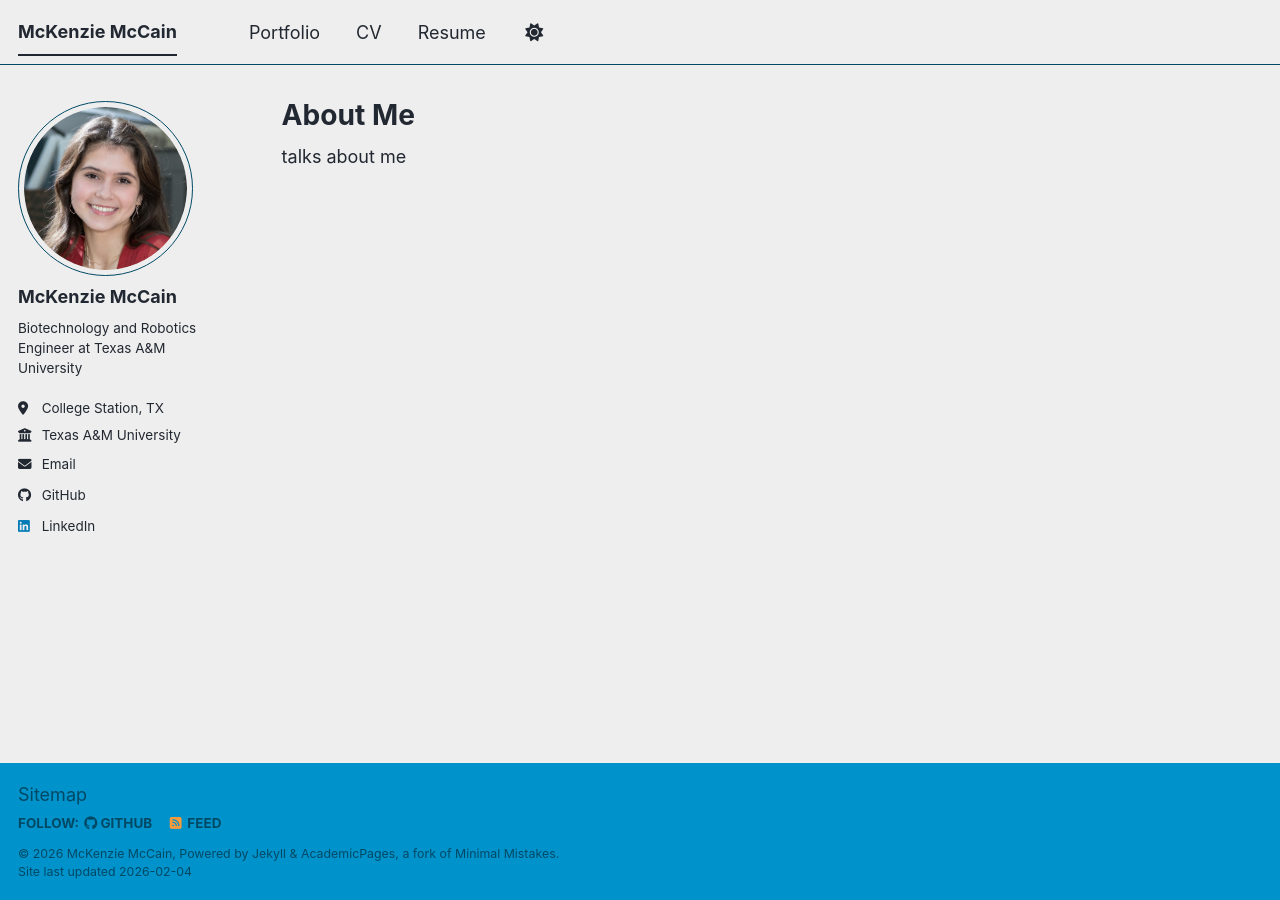
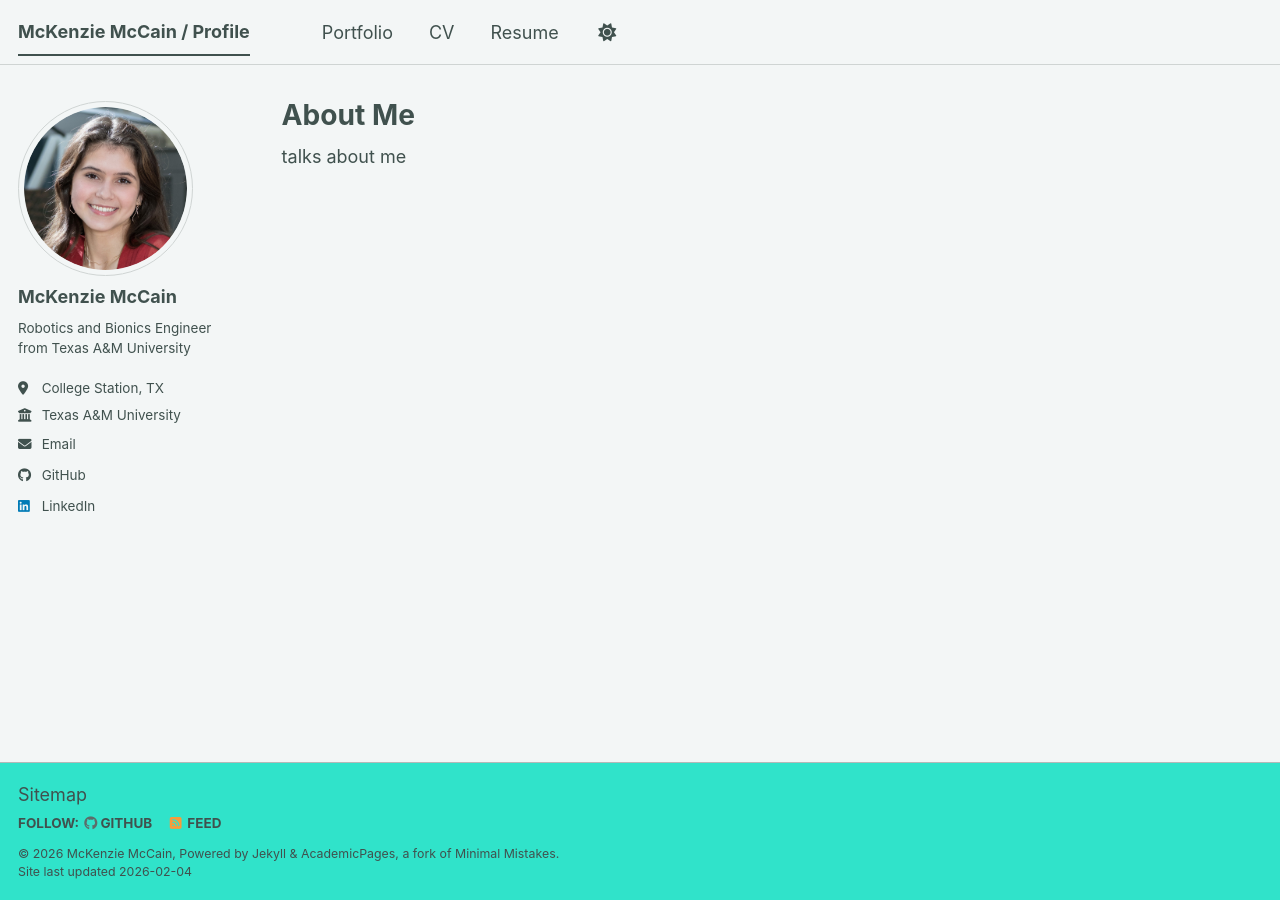
Before and after one commit to mckenzie-mccain/mckenzie-mccain.github.io, a Jekyll site: the page built from _pages/about.md, in a window 1280 px wide. Built offline with Jekyll 4.4.1, drawn with Linux system fonts in a browser that asks for light colours; a script bundle is joined from its source files by our own code; library files that are not in the unit come from our copies.

Commit message:
Minor bio changes

```diff
--- a/_config.yml
+++ b/_config.yml
@@ -8,8 +8,8 @@
 
 # Basic Site Settings
 locale                   : "en-US"
-site_theme               : "air" # The available themes options are "default", "air", "sunrise", "mint", "dirt" and "contrast"
-title                    : "McKenzie McCain"
+site_theme               : "mint" # The available themes options are "default", "air", "sunrise", "mint", "dirt" and "contrast"
+title                    : "McKenzie McCain / Profile"
 title_separator          : "-"
 name                     : &name "McKenzie McCain"
 description              : &description "McKenzie McCain's academic portfolio"   # Update this with a general description of your site, this is the default if not overridden by a page
@@ -27,7 +27,7 @@ author:
   avatar           : "profile.png"
   name             : "McKenzie McCain"
   pronouns         : # example: "she/her"
-  bio              : "Biotechnology and Robotics Engineer at Texas A&M University"
+  bio              : "Robotics and Bionics Engineer from Texas A&M University"
   location         : "College Station, TX"
   employer         : "Texas A&M University"
   uri              : # URL
```
